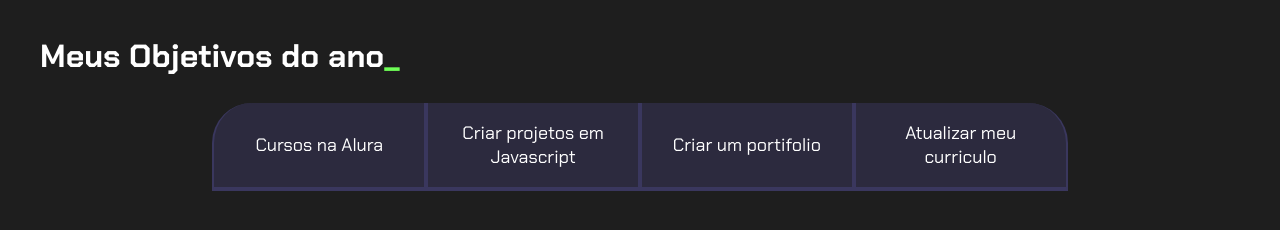
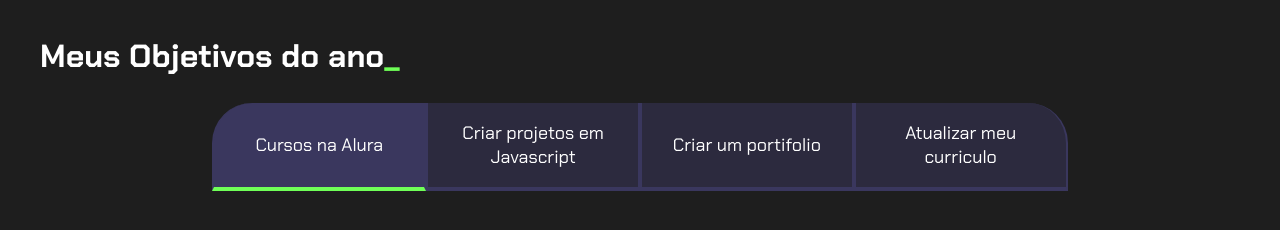
Before and after one commit to MateusDenian/Javascript, a plain HTML site: page Javascript - Projetos de vida MateusDf/index.html in a window 1280 px wide. Both pictures are taken after a click on the button "Cursos na Alura". Drawn offline with Linux system fonts and the light colour scheme.

Commit message:
Adicionando o Main.js

```diff
--- a/Javascript - Projetos de vida MateusDf/index.html
+++ b/Javascript - Projetos de vida MateusDf/index.html
@@ -1,20 +1,23 @@
 <!DOCTYPE html>
 <html lang="pt-br">
+
 <head>
     <meta charset="UTF-8">
     <meta name="viewport" content="width=device-width, initial-scale=1.0">
     <title>Meus objetivos do ano</title>
     <link rel="stylesheet" href="style.css">
 </head>
+
 <body>
     <section class="conteudo-principal">
         <h2 class="titulo-principal">Meus Objetivos do ano<span>_</span></h2>
         <div class="botoes">
-            <button class="botao">Cursos na Alura</button>
+            <button class="botao ativo">Cursos na Alura</button>
             <button class="botao">Criar projetos em Javascript</button>
             <button class="botao">Criar um portifolio</button>
             <button class="botao">Atualizar meu curriculo</button>
         </div>
     </section>
+    <script src="main.js"></script>
 </body>
 </html>
--- /dev/null
+++ b/Javascript - Projetos de vida MateusDf/main.js
@@ -0,0 +1,12 @@
+const botoes = document.querySelectorAll(".botao");
+
+for(let i=0;i <botoes.length;i++){
+    botoes[i].onclick = function(){
+
+        for(let j=0;j<botoes.length;j++){
+            botoes[j].classList.remove("ativo");
+        }
+
+        botoes[i].classList.add("ativo")
+    }
+}
--- a/Javascript - Projetos de vida MateusDf/style.css
+++ b/Javascript - Projetos de vida MateusDf/style.css
@@ -8,6 +8,7 @@
     --botao-inativo: rgba(58, 55, 94, 0.5);
     --texto-fundo: rgba(58, 55, 94, 0.3);
 }
+
 
 body{
     background-color: var(--cor-de-fundo);
@@ -59,6 +60,11 @@ body{
 .botoes{
     display: block;
 }
+
+.ativo{
+    background-color: var(--botao-ativo);
+    border-bottom: 4px solid var(--verde);
+}
 @media screen and (min-width: 768px) {
     .botoes{
         display: flex;
```
